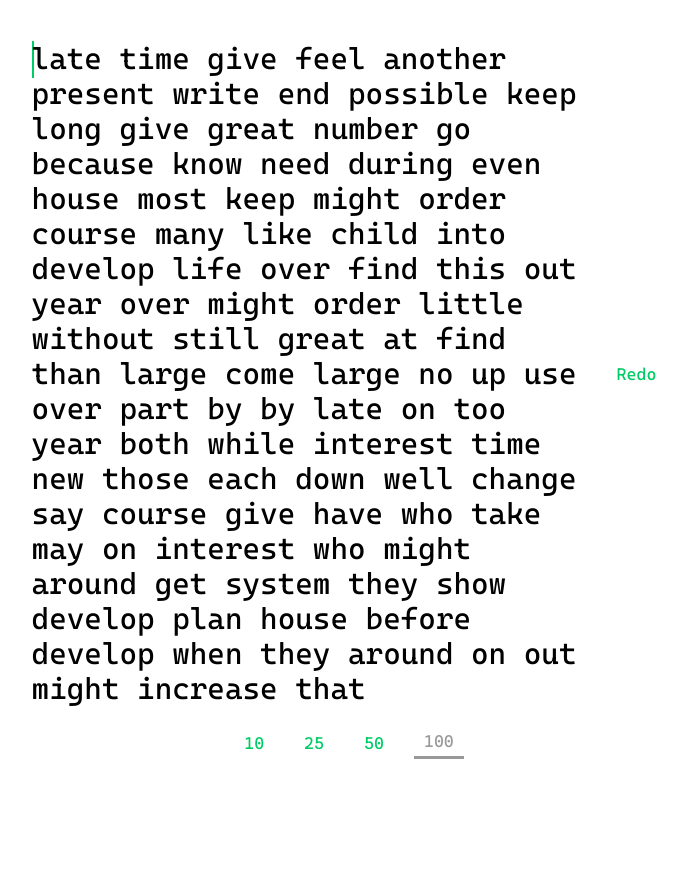
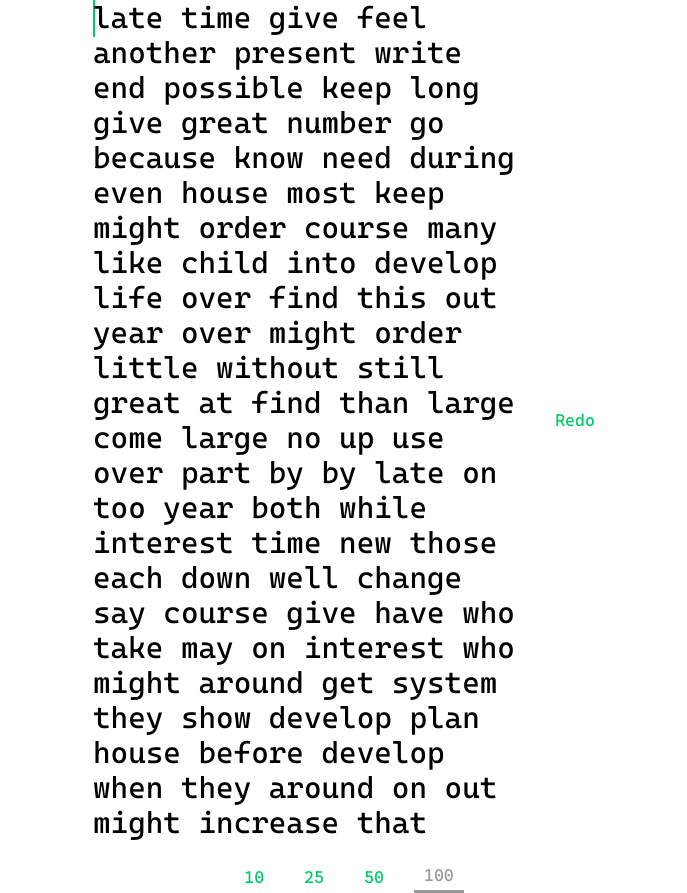
Before and after one commit to mattponiat/typingu-testo, a Next.js app: page / in a window 1280 px wide. Shown: the whole page, without its empty margins (291-978 px from the left). Before the commit the page ends 800 px from the top, so only its background shows below. Built offline with nearby package versions, Linux system fonts and the light colour scheme.

Commit message:
cleaned component

```diff
--- a/components-ui/organisms/TypingContainer/index.tsx
+++ b/components-ui/organisms/TypingContainer/index.tsx
@@ -1,64 +1,30 @@
 import * as React from "react";
 //Components
-import Preview from "components/Preview";
 import SetOfButtons from "components-ui/molecules/SetOfButtons";
-import Button from "components-ui/atoms/Button";
 import Result from "components/Result";
+import ResetAndPreview from "components-ui/molecules/ResetAndPreview";
 //Styles
 import styled from "styled-components";
-//Hooks
-import { useWordsAmount } from "hooks/useWordsAmount";
-//Context
-import { useWordsContext } from "context/WordsContext";
 import { useTypingContext } from "context/TypingCheck";
 
 const TypingContainer: React.FC = () => {
-  const { setWordsAmount } = useWordsAmount();
-  const [words] = useWordsContext();
-  const { setIsActive, setSeconds, lettersFromWords } = useTypingContext();
-
-  //Stop the background timer, randomize and restart words
-  const restartTest = () => {
-    for (let i = 0; i < words.length + 1; i++) {
-      if (words.length === i) {
-        setWordsAmount(i);
-        setIsActive(false);
-        setSeconds(0);
-      }
-    }
-  };
+  const { lettersFromWords } = useTypingContext();
 
   return (
     <Wrapper>
       {lettersFromWords.length === 0 && <Result></Result>}
-      <ResetAndPreview>
-        <Preview />
-        <Button onClick={restartTest}>Redo</Button>
-      </ResetAndPreview>
+      <ResetAndPreview />
       <SetOfButtons />
     </Wrapper>
   );
 };
 
 const Wrapper = styled.div`
-  min-height: auto;
+  height: fit-content;
   width: 100vw;
   display: flex;
   flex-direction: column;
-  justify-content: center;
   align-items: center;
 `;
 
-const ResetAndPreview = styled.div`
-  min-height: auto;
-  margin: 0 5rem;
-  display: flex;
-  align-items: center;
-  justify-content: center;
-
-  button {
-    margin-left: 15px;
-  }
-`;
-
 export default TypingContainer;
```
